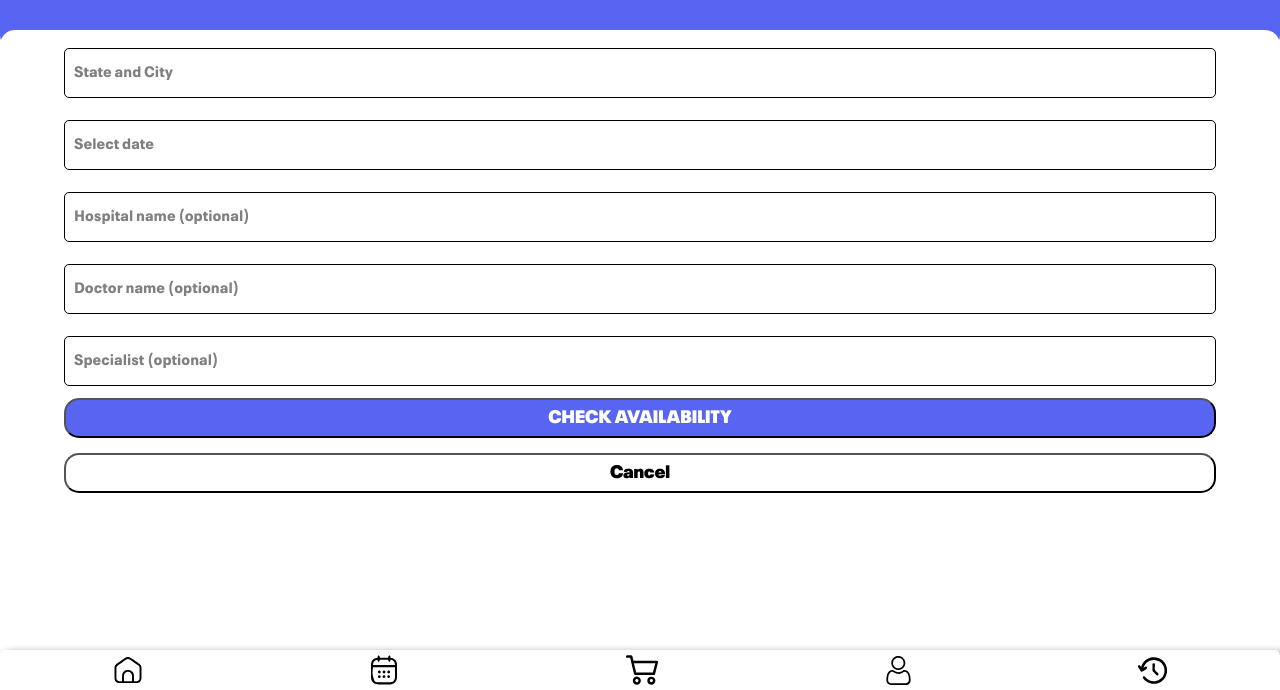
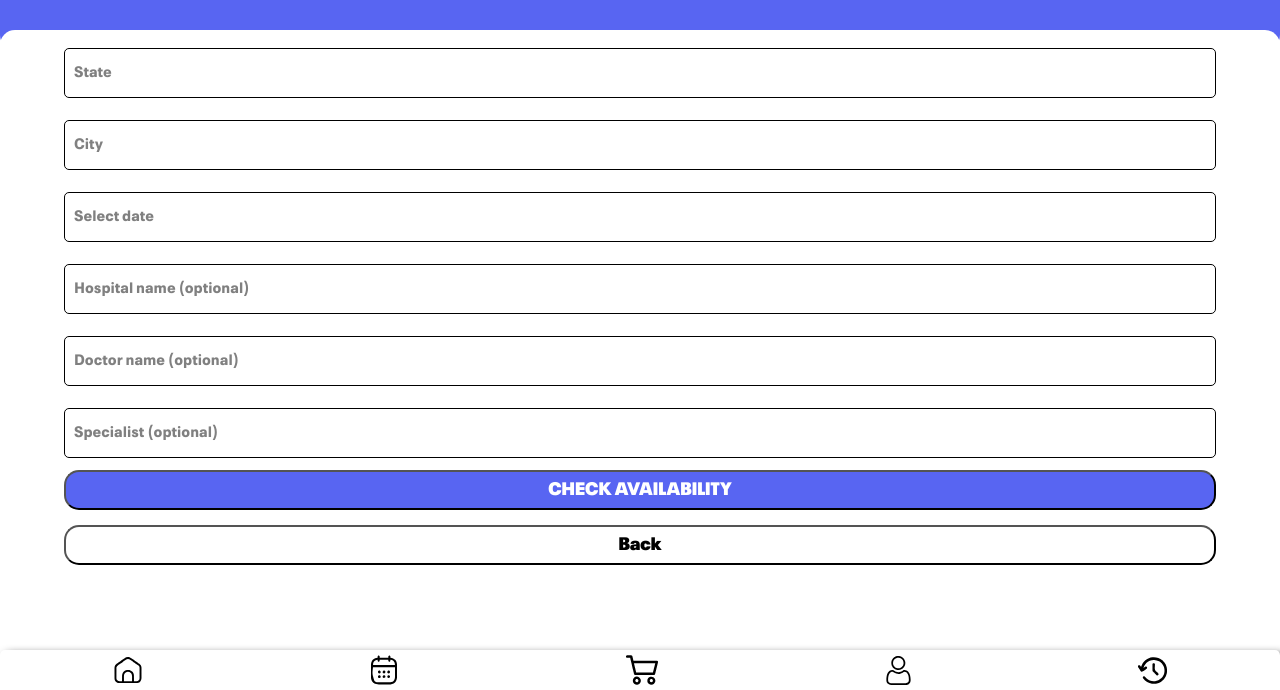
Before and after one commit to kiran199823/My_Health_Project, a React app in the folder my-health/: page /hospital-booking in a window 1280 px wide. Shown: the part 110-800 px from the top of the page. Built offline with nearby package versions, Linux system fonts and the light colour scheme.

Commit message:
Added searchsuggestions for booking inputs

```diff
--- a/my-health/src/components/CustomElements/InputField.js
+++ b/my-health/src/components/CustomElements/InputField.js
@@ -8,10 +8,13 @@ export const InputField = (props) => {
   const {
     labelClassName,
     labelName,
+    inputClassName,
+    placeHolder,
     id,
     value,
     type = 'text',
     onChange,
+    onClick,
     errorMessage,
     ...others
   } = props;
@@ -35,17 +38,23 @@ export const InputField = (props) => {
   return (
     <div className="inputStyle">
       <input
-        className={`inputCustomStyle ${errorMessage ? 'inputError' : ''}`}
+        className={`inputCustomStyle ${inputClassName} ${errorMessage ? 'inputError' : ''}`}
         id={id}
         name={id}
         type={type}
         value={value}
+        onClick={onClick}
         onChange={onChangeInput}
+        placeholder={placeHolder}
         {...others}
       />
-      <label className={`${labelClassName} ${hasContent ? 'moveUpLabel' : ''}`}>
-        {labelName}
-      </label>
+      {labelName && (
+        <label
+          className={`${labelClassName} ${hasContent ? 'moveUpLabel' : ''}`}
+        >
+          {labelName}
+        </label>
+      )}
       <p className="errorMessageStyles">{errorMessage}</p>
     </div>
   );
--- a/my-health/src/components/CustomElements/SearchSuggestion.js
+++ b/my-health/src/components/CustomElements/SearchSuggestion.js
@@ -1,7 +1,8 @@
 import React from 'react';
+import { InputField } from './InputField';
 
 const SearchSuggestion = (props) => {
-  const { placeHolder, suggestionItems, onClick, headerName, handleBack } =
+  const { placeHolder, suggestionItems, onClick, headerName, handleOnBack } =
     props;
   return (
     <div className="searchSuggestionContainer">
@@ -9,19 +10,20 @@ const SearchSuggestion = (props) => {
         <div className="searchSuggestionHeading">
           <button
             className="searchSuggestionHeadingButton"
-            onClick={handleBack}
+            onClick={handleOnBack}
           >
             <span>back i</span>
           </button>
           <p className="searchSuggestionHeadingName">{headerName}</p>
         </div>
       )}
-      <div className='searchSuggestionInputContainer flexCenter'>
-        <input
-          className="searchSuggestionInput"
-          placeholder={placeHolder}
-          onClick={onClick}
-        />
+      <div className="searchSuggestionInputContainer flexCenter">
+        <div className='searchSuggestionInput'>
+          <InputField
+            placeHolder={placeHolder}
+            onClick={onClick}
+          />
+        </div>
       </div>
       {suggestionItems && (
         <div>
--- a/my-health/src/components/CustomElements/style.scss
+++ b/my-health/src/components/CustomElements/style.scss
@@ -24,7 +24,9 @@
   padding-left: 2%;
 
   &::placeholder {
-    color: transparent;
+    color: $placeholder-color;
+    font-family: 'MyHealthNeueBlack', sans-serif;
+    font-size: 0.9rem;
   }
 
   &:focus {
@@ -103,14 +105,14 @@
   .searchSuggestionHeading {
     width: 100%;
     height: max(8%, 3.9em);
-    background-color: $light-blue;
+    background-color: $header-color;
     margin-bottom: 5px;
     display: flex;
     align-items: center;
     padding: 5px;
 
     .searchSuggestionHeadingButton {
-      background-color: $light-blue;
+      background-color: $header-color;
       outline: none;
       border: none;
       color: $white;
@@ -128,18 +130,7 @@
     height: max(8%, 3.9em);
 
     .searchSuggestionInput {
-      border: 1px solid;
       width: 95%;
-      height: inherit;
-      border-radius: 10px;
-
-      &:hover {
-        border-color: $light-blue;
-      }
-      &:focus {
-        outline: none;
-        border-color: $light-blue;
-      }
     }
   }
 
--- a/my-health/src/components/HomePage/BookingContainer.js
+++ b/my-health/src/components/HomePage/BookingContainer.js
@@ -1,7 +1,7 @@
 import React from 'react';
 import './style.scss';
 import 'react-tabs/style/react-tabs.css'; // default styles from react-tabs, overrided in css file
-import { bookingItems, gerRedirectPath } from './utils';
+import { bookingItems, getRedirectPath } from './utils';
 import ImageButtons from '../CustomElements/ImageButtons';
 import { useNavigate } from 'react-router-dom';
 
@@ -9,7 +9,7 @@ const BookingContainer = () => {
   const navigate = useNavigate();
 
   const handleOnClick = (buttonName) => {
-    const path = gerRedirectPath(buttonName);
+    const path = getRedirectPath(buttonName);
     navigate(path);
   };
 
--- a/my-health/src/components/HomePage/utils.js
+++ b/my-health/src/components/HomePage/utils.js
@@ -8,7 +8,7 @@ import {
   faFileMedical
 } from '@fortawesome/free-solid-svg-icons';
 
-export const gerRedirectPath = (buttonName) => {
+export const getRedirectPath = (buttonName) => {
   switch (buttonName) {
     case 'Hospital':
       return '/hospital-booking';
--- /dev/null
+++ b/my-health/src/components/HospitalBooking/HospitalBookingContainer/index.js
@@ -0,0 +1,41 @@
+import React from 'react';
+import HospitalBooking from '..';
+import { useDispatch, useSelector } from 'react-redux';
+import {
+  stateAndCityRequest,
+  stateAndCityRequestSuccess
+} from '../hospitaBookingReducer/hospitalBookingSlice';
+import { apiRequest } from '../../../request';
+
+const HospitalBookingContainer = () => {
+  const dispatch = useDispatch();
+
+  const stateAndCityRequestDispatch = () => {
+    dispatch(stateAndCityRequest());
+    apiRequest('api/stateCity', {
+      method: 'get'
+    })
+      .then((data) => dispatch(stateAndCityRequestSuccess(data)))
+      .catch((error) => console.log('getStateCityError', error));
+  };
+
+  const stateCityData = useSelector((state) => {
+    const statesAndCitiesData = state?.hospitalBookingSlice?.stateAndCity?.data;
+    if (statesAndCitiesData[0]?.states) {
+      return statesAndCitiesData[0]?.states?.map((data) => data?.state);
+    }
+  });
+
+  const handleDispatch = () => ({
+    stateAndCityRequest: () => stateAndCityRequestDispatch()
+  });
+
+  return (
+    <HospitalBooking
+      dispatch={handleDispatch()}
+      stateCityData={stateCityData}
+    />
+  );
+};
+
+export default HospitalBookingContainer;
--- /dev/null
+++ b/my-health/src/components/HospitalBooking/hospitaBookingReducer/hospitalBookingSlice.js
@@ -0,0 +1,27 @@
+import { createSlice } from '@reduxjs/toolkit';
+
+const hospitalBookingSlice = createSlice({
+  name: 'hospitalBooking',
+  initialState: {
+    stateAndCity: {
+      loading: false,
+      loaded: false,
+      data: {}
+    }
+  },
+  reducers: {
+    stateAndCityRequest: (state, action) => {
+      state.stateAndCity.loading = true;
+      state.stateAndCity.loaded = false;
+    },
+    stateAndCityRequestSuccess: (state, action) => {
+      state.stateAndCity.data = action?.payload;
+      state.stateAndCity.loading = false;
+      state.stateAndCity.loaded = true;
+    }
+  }
+});
+
+export const { stateAndCityRequest, stateAndCityRequestSuccess } =
+  hospitalBookingSlice.actions;
+export default hospitalBookingSlice.reducer;
--- a/my-health/src/components/HospitalBooking/index.js
+++ b/my-health/src/components/HospitalBooking/index.js
@@ -1,8 +1,35 @@
-import React from 'react';
+import React, { useState } from 'react';
 import './style.scss';
 import { InputField } from '../CustomElements/InputField';
+import { getInputSearchItems, handleAPIDispatch } from './utils';
+import SearchSuggestion from '../CustomElements/SearchSuggestion';
 
-const HospitalBooking = () => {
+const HospitalBooking = (props) => {
+  const { dispatch, stateCityData } = props;
+
+  const [isOpenSearchTab, setIsOpenSearchTab] = useState(false);
+  const [searchSuggestion, setSearchSuggestion] = useState({});
+
+  const handleOnInputChange = (events) => {
+    console.log('events', events);
+  };
+
+  const handleOnClick = (events) => {
+    const inputId = events.target.id;
+    handleAPIDispatch(inputId, dispatch);
+
+    const inputSearchitems = getInputSearchItems(inputId, stateCityData);
+    if (inputSearchitems) {
+      setSearchSuggestion(inputSearchitems);
+      setIsOpenSearchTab(true);
+    }
+  };
+
+  const handleOnBackButton = () => {
+    setIsOpenSearchTab(false);
+    setSearchSuggestion({});
+  };
+
   return (
     <div className="hospitalBookingContainer">
       <div className="hospitalBookingBackGroundImage flexCenter">
@@ -10,19 +37,38 @@ const HospitalBooking = () => {
       </div>
       <div className="hospitalBookingBody">
         <div className="hospitalBookingBodyContent">
-          <InputField id="stateAndCity" labelName="State and City" />
-          <InputField id="date" labelName="Select date"/>
-          <InputField id="hospitalName" labelName="Hospital name (optional)"/>
-          <InputField id="doctorName" labelName="Doctor name (optional)"/>
-          <InputField id="specialist" labelName="Specialist (optional)"/>
+          <InputField
+            id="state"
+            labelName="State"
+            onChange={handleOnInputChange}
+            onClick={handleOnClick}
+          />
+          <InputField
+            id="city"
+            labelName="City"
+            onChange={handleOnInputChange}
+            onClick={handleOnClick}
+          />
+          <InputField id="date" labelName="Select date" />
+          <InputField id="hospitalName" labelName="Hospital name (optional)" />
+          <InputField id="doctorName" labelName="Doctor name (optional)" />
+          <InputField id="specialist" labelName="Specialist (optional)" />
           <button className="hospitalBookingBodyContentButtons">
             CHECK AVAILABILITY
           </button>
           <button className="hospitalBookingBodyContentButtonCancel">
-            Cancel
+            Back
           </button>
         </div>
       </div>
+      {isOpenSearchTab && searchSuggestion && (
+        <SearchSuggestion
+          placeHolder={searchSuggestion.placeHolder}
+          headerName={searchSuggestion.headerName}
+          suggestionItems={searchSuggestion.suggestionItems}
+          handleOnBack={handleOnBackButton}
+        />
+      )}
     </div>
   );
 };
--- a/my-health/src/components/HospitalBooking/style.scss
+++ b/my-health/src/components/HospitalBooking/style.scss
@@ -16,7 +16,7 @@
   height: max(150px);
   color: white;
   border-radius: 15px;
-  background-color: #5865f2;
+  background-color: $header-color;
 
   .hospitalBookingHeading {
     font-size: 2em;
--- /dev/null
+++ b/my-health/src/components/HospitalBooking/utils.js
@@ -0,0 +1,47 @@
+export const handleAPIDispatch = (id, dispatch) => {
+  switch (id) {
+    case 'state': {
+      dispatch.stateAndCityRequest();
+    }
+  }
+};
+
+export const getInputSearchItems = (id, suggestionItems) => {
+  switch (id) {
+    case 'state': {
+      return {
+        placeHolder: 'Enter State',
+        headerName: 'State',
+        suggestionItems
+      };
+    }
+    case 'city': {
+      return {
+        placeHolder: 'Enter City',
+        headerName: 'City',
+        suggestionItems
+      };
+    }
+    case 'hospitalName': {
+      return {
+        placeHolder: 'Enter hospital name',
+        headerName: 'Hospital name',
+        suggestionItems: []
+      };
+    }
+    case 'doctorName': {
+      return {
+        placeHolder: 'Enter doctor name',
+        headerName: 'Doctor name',
+        suggestionItems: []
+      };
+    }
+    case 'specialist': {
+      return {
+        placeHolder: 'Enter specialist',
+        headerName: 'Specialist',
+        suggestionItems: []
+      };
+    }
+  }
+};
--- a/my-health/src/index.js
+++ b/my-health/src/index.js
@@ -9,7 +9,7 @@ import Signin from './components/Account/Signin';
 import CreateAccount from './components/Account/CreateAccount';
 import HomePage from './components/HomePage';
 import GlobalFooterMenu from './components/GlobalFooterMenu';
-import HospitalBooking from './components/HospitalBooking';
+import HospitalBookingContainer from './components/HospitalBooking/HospitalBookingContainer';
 
 const root = ReactDOM.createRoot(document.getElementById('root'));
 root.render(
@@ -21,7 +21,10 @@ root.render(
             <Route index element={<HomePage />} />
             <Route path="/signin" exact element={<Signin />} />
             <Route path="/create-account" element={<CreateAccount />} />
-            <Route path="/hospital-booking" element={<HospitalBooking />} />
+            <Route
+              path="/hospital-booking"
+              element={<HospitalBookingContainer />}
+            />
           </Route>
         </Routes>
       </BrowserRouter>
--- a/my-health/src/store/store.js
+++ b/my-health/src/store/store.js
@@ -2,12 +2,14 @@ import { configureStore } from '@reduxjs/toolkit';
 import globalHeadersSlice from '../components/GlobalHeaders/globalHeadersReducer/globalHeadersSlice';
 import signinSlice from '../components/Account/Signin/signinReducer/signinSlice';
 import createAccountSlice from '../components/Account/CreateAccount/createAccountReducer/createAccountSlice';
+import hospitalBookingSlice from '../components/HospitalBooking/hospitaBookingReducer/hospitalBookingSlice';
 
 const store = configureStore({
   reducer: {
     globalHeadersSlice,
     signinSlice,
-    createAccountSlice
+    createAccountSlice,
+    hospitalBookingSlice
   }
 });
 
```
Also changed, not shown: my-health/src/styles/global/variables.scss (+7 -3 lines), 1 other file.
